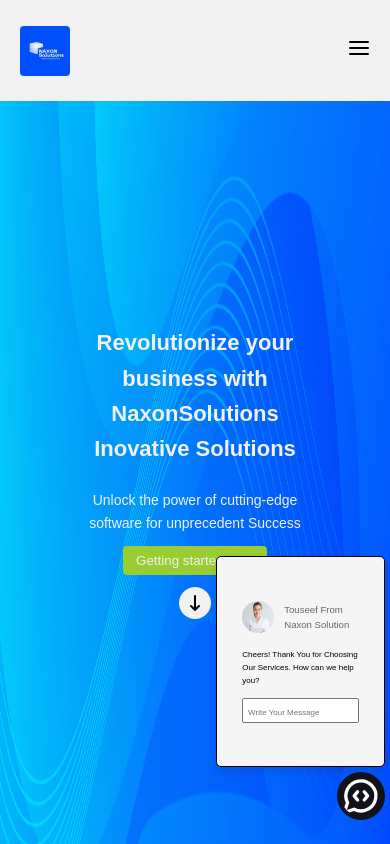
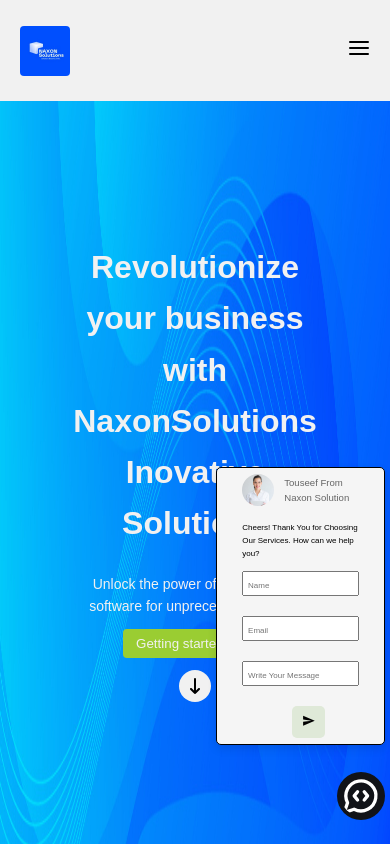
Before and after one commit to Zahidsherkhan/comapany_website, a React (Vite) app: page / in a window 390 px wide. Shown: the top 844 px of the page. Built offline with nearby package versions, Linux system fonts and the light colour scheme.

Commit message:
ChatUI Updated and Hero Text Enlarged

```diff
--- a/src/Pages/Home/Styling/Hero.module.css
+++ b/src/Pages/Home/Styling/Hero.module.css
@@ -25,7 +25,7 @@
 }
 @media (max-width: 803px) {
   .heroHeading {
-    font-size: 32px;
+    font-size: 38px;
     padding-top: 10%;
     display: flex;
     text-align: center;
@@ -60,7 +60,7 @@
 
 @media (max-width: 460px) {
   .heroHeading {
-    font-size: 22px;
+    font-size: 30px;
     padding-top: 10%;
     display: flex;
     text-align: center;
@@ -96,7 +96,7 @@
 
 @media (max-width: 768px) {
   .heroHeading {
-    font-size: 22px;
+    font-size: 32px;
     padding-top: 10%;
     display: flex;
     text-align: center;
--- a/src/Pages/Home/components/subComponents/AfterHero_SUBS/Chat.jsx
+++ b/src/Pages/Home/components/subComponents/AfterHero_SUBS/Chat.jsx
@@ -1,16 +1,30 @@
 import React from "react";
 import styling from "./subComponentsStyling/Chat.module.css";
 import profilePic from "./chatPerson.jpg";
+import { MdSend } from "react-icons/md";
 const Chat = () => {
   return (
-    <div className={styling.ChatParent}>
-      <div className={styling.picAndName}>
-        <img src={profilePic} alt="" className={styling.profilePic}/>
-        <p className={profilePic.name}>Touseef From Naxon Solution</p>
+    <>
+      <div className={styling.ChatParent}>
+        <div className={styling.picAndName}>
+          <img src={profilePic} alt="" className={styling.profilePic} />
+          <p className={profilePic.name}>Touseef From Naxon Solution</p>
+        </div>
+        <p className={styling.question}>
+          Cheers! Thank You for Choosing Our Services. How can we help you?
+        </p>
+        <input className={styling.input} type="text" placeholder="Name" />
+        <input className={styling.input} type="text" placeholder="Email" />
+        <input
+          className={styling.input}
+          type="text"
+          placeholder="Write Your Message"
+        />
+        <button className={styling.sendBtn}>
+          <MdSend />
+        </button>
       </div>
-      <p className={styling.question}>Cheers! Thank You for Choosing Our Services. How can we help you?</p>
-      <input className={styling.input} type="text" placeholder="Write Your Message" />
-    </div>
+    </>
   );
 };
 
--- a/src/Pages/Home/components/subComponents/AfterHero_SUBS/subComponentsStyling/Chat.module.css
+++ b/src/Pages/Home/components/subComponents/AfterHero_SUBS/subComponentsStyling/Chat.module.css
@@ -1,6 +1,6 @@
 .ChatParent {
-  width: 25%;
-  height: 30%;
+  width: 20%;
+  height: 40%;
   background-color: whitesmoke;
   position: fixed;
   right: 0.3rem;
@@ -9,6 +9,7 @@
   border: 0.1px solid black;
   padding: 20px 25px;
   box-shadow: 0px 4px 10px rgba(0, 0, 0, 0.1);
+  margin-bottom: 6px;
 }
 @media screen and (max-width: 460px) {
   .ChatParent {
@@ -17,7 +18,7 @@
     align-items: center;
     justify-content: center;
     width: 30% !important;
-    height: 20% !important;
+    height: 28% !important;
     position: fixed;
     right: 2.3rem;
     bottom: 4.8rem !important;
@@ -133,14 +134,63 @@
 
 .input {
   padding: 4px 5px;
+  margin-bottom: 10px;
+}
+
+.sendBtn {
+  background-color: rgb(223, 233, 216);
+  border-radius: 10px solid;
+  color: black;
+  padding: 8px 10px;
+  border-radius: 5px;
+  cursor: pointer;
+  border: none;
+  margin-left: 15px;
+}
+
+@media (max-width: 969px) {
+  .ChatParent {
+    right: 0.3rem;
+    bottom: 5.8rem !important;
+    width: 30%;
+    height: 30%;
+  }
+  .input {
+    padding: 4px 5px;
+    margin-bottom: 20px;
+  }
+  .sendBtn {
+    background-color: rgb(223, 233, 216);
+    border-radius: 10px solid;
+    color: black;
+    padding: 8px 10px;
+    border-radius: 5px;
+    cursor: pointer;
+    border: none;
+    margin-left: 15px;
+  }
 }
 
 @media (min-width: 970px) and (max-width: 1240px) {
   .ChatParent {
     right: 0.3rem;
     bottom: 5.8rem !important;
-    width: 20%;
+    width: 25%;
     height: 30%;
+  }
+  .input {
+    padding: 4px 5px;
+    margin-bottom: 20px;
+  }
+  .sendBtn {
+    background-color: rgb(223, 233, 216);
+    border-radius: 10px solid;
+    color: black;
+    padding: 8px 10px;
+    border-radius: 5px;
+    cursor: pointer;
+    border: none;
+    margin-left: 15px;
   }
 }
 @media (max-width: 357px) {
@@ -149,8 +199,8 @@
     flex-direction: column;
     align-items: center;
     justify-content: center;
-    width: 30% !important;
-    height: 25% !important;
+    width: 35% !important;
+    height: 30% !important;
     position: fixed;
     right: 0.3rem;
     bottom: 4.8rem !important;
```
